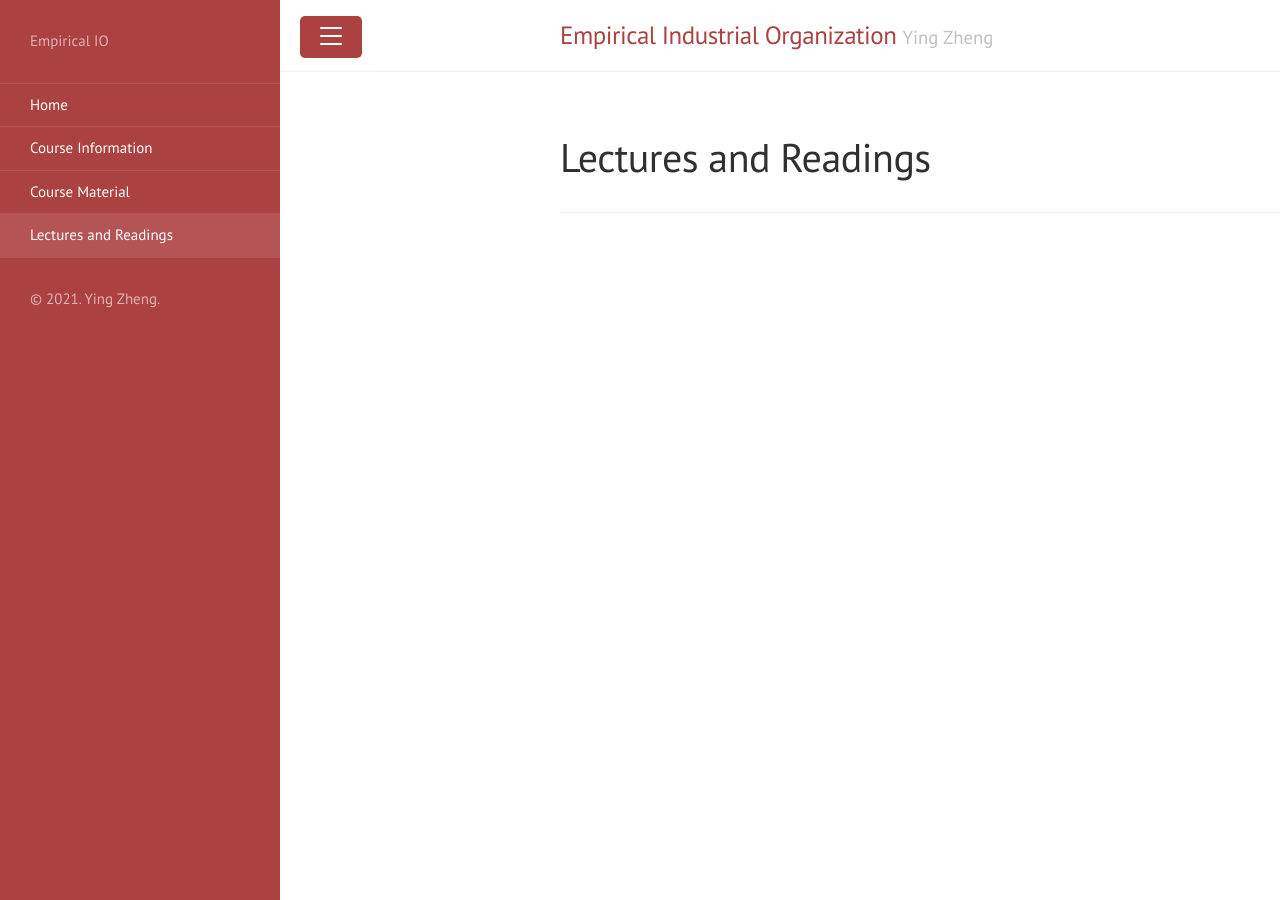
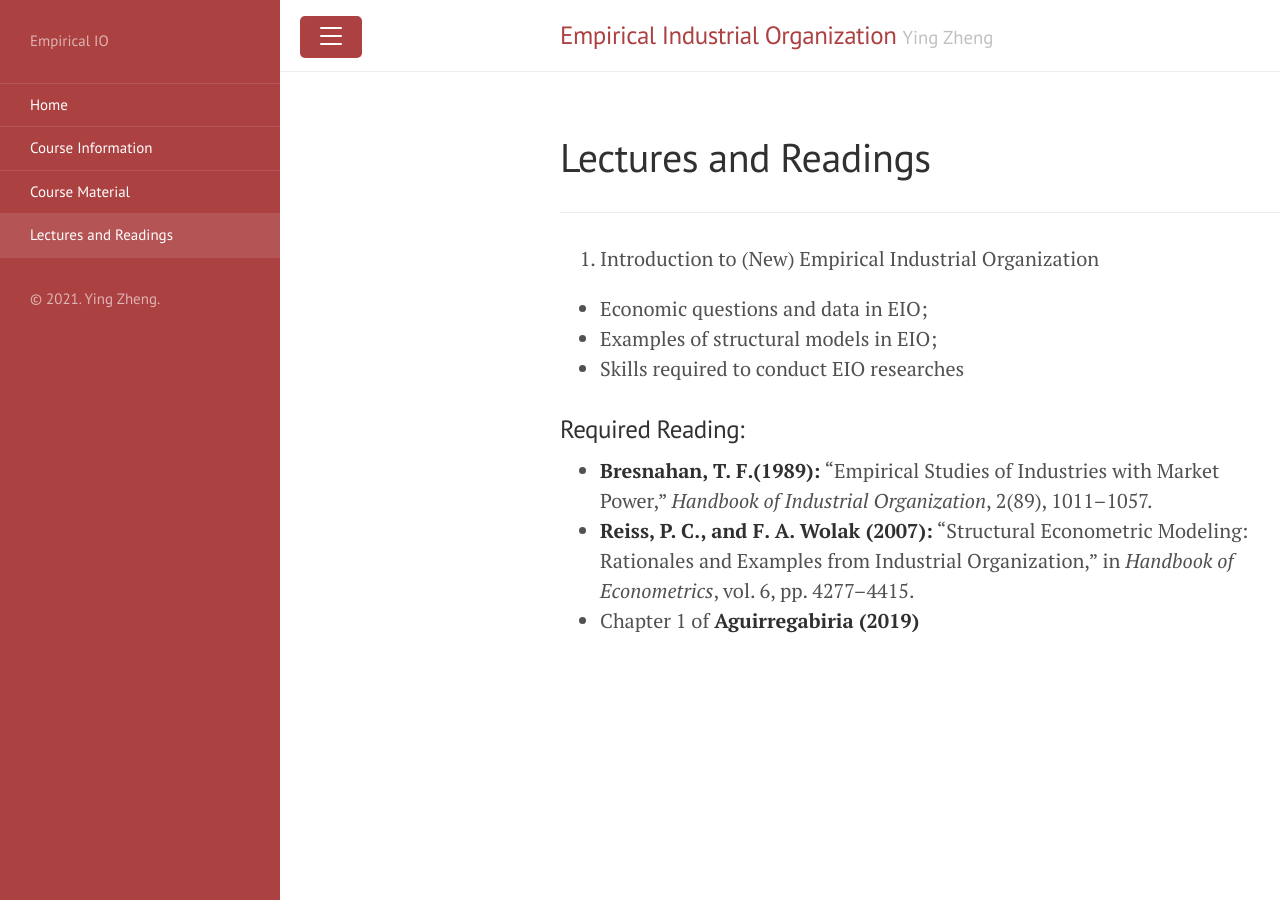
Before and after one commit to yingzheng-econ/Empirical-IO-Course, a Jekyll site: the page built from Lecture_Reading.md, in a window 1280 px wide. Built offline with Jekyll 4.4.1, drawn with Linux system fonts in a browser that asks for light colours.

Commit message:
update lecture

```diff
--- a/Lecture_Reading.md
+++ b/Lecture_Reading.md
@@ -4,3 +4,14 @@ title: Lectures and Readings
 order: 3
 ---
 ***
+
+1.  Introduction to (New) Empirical Industrial Organization
+
+- Economic questions and data in EIO;
+- Examples of structural models in EIO;
+- Skills required to conduct EIO researches
+
+### Required Reading:
+- **Bresnahan, T. F.(1989):** "Empirical Studies of Industries with Market Power," *Handbook of Industrial Organization*, 2(89), 1011–1057.
+ - **Reiss, P. C., and F. A. Wolak (2007):** "Structural Econometric Modeling: Rationales and Examples from Industrial Organization," in *Handbook of Econometrics*, vol. 6, pp. 4277–4415.
+ - Chapter 1 of **Aguirregabiria (2019)**
```
